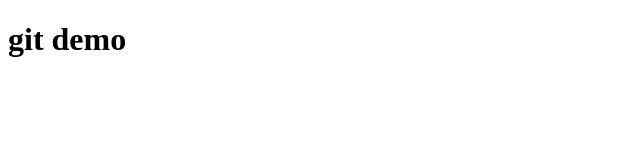
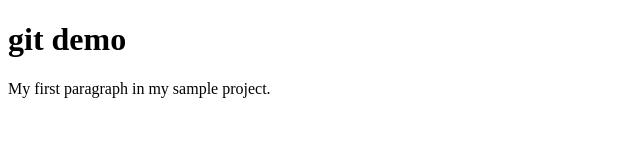
Before and after one commit to meg-hudsonvt/new-repo, a plain HTML site: page index.html in a window 1280 px wide. Shown: the whole page, without its empty margins (0-640 px from the left). Drawn offline with Linux system fonts and the light colour scheme.

Commit message:
Add paragraph

```diff
--- a/index.html
+++ b/index.html
@@ -7,5 +7,6 @@
   </head>
   <body>
     <h1>git demo</h1>
+    <p>My first paragraph in my sample project.</p>
   </body>
 </html>
```
